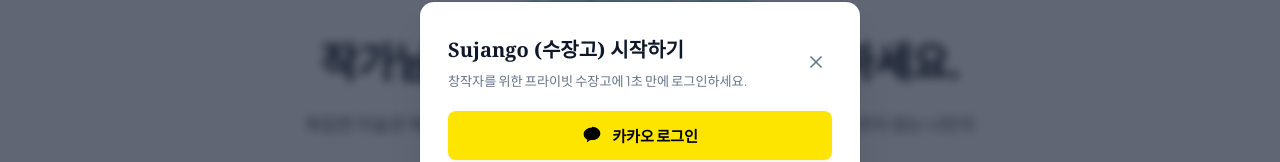
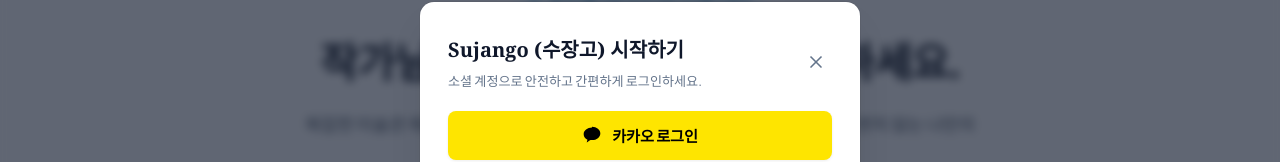
Before and after one commit to ARA3827/sujango, a React (Vite) app: page / in a window 1280 px wide. Both pictures are taken after a click on the button "로그인". Shown: the part 236-398 px from the top of the page. Built offline with nearby package versions, Linux system fonts and the light colour scheme; no server answers; a web font is replaced by a local one.

Commit message:
fix: sanitize hyperbolic '1초 만에' copy in LoginModal

```diff
--- a/src/components/LoginModal.jsx
+++ b/src/components/LoginModal.jsx
@@ -163,7 +163,7 @@ export default function LoginModal({ isOpen, onClose, onLoginSuccess }) {
               Sujango (수장고) 시작하기
             </h3>
             <p style={{ fontSize: '0.82rem', color: '#64748B', margin: '4px 0 0 0' }}>
-              창작자를 위한 프라이빗 수장고에 1초 만에 로그인하세요.
+              소셜 계정으로 안전하고 간편하게 로그인하세요.
             </p>
           </div>
           <button onClick={onClose} className="modal-close-btn" aria-label="닫기">
@@ -171,7 +171,7 @@ export default function LoginModal({ isOpen, onClose, onLoginSuccess }) {
           </button>
         </div>
 
-        {/* 1. 카카오 1초 간편 로그인 버튼 */}
+        {/* 1. 카카오 간편 로그인 버튼 */}
         <div style={{ marginBottom: '0.75rem' }}>
           <button
             type="button"
```
